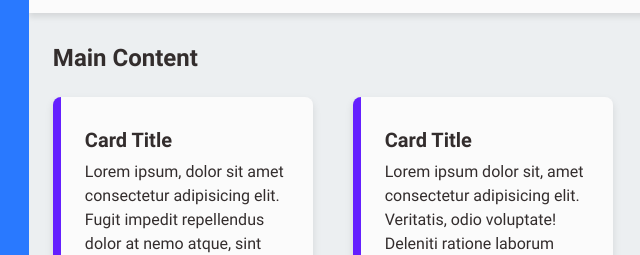
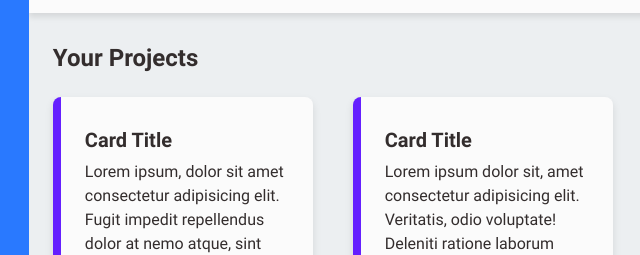
Before and after one commit to catalinbroinas/admin-dashboard, a website: page index.html in a window 1280 px wide. Shown: the part 165-420 px from the top of the page, 275-915 px from the left. Drawn offline with Linux system fonts and the light colour scheme.

Commit message:
Add new title on main section

```diff
--- a/index.html
+++ b/index.html
@@ -123,7 +123,7 @@
             <!-- Main Content -->
             <section class="main-content">
                 <!-- Title -->
-                <h3 class="sub-title mb-3">Main Content</h3>
+                <h3 class="sub-title mb-3">Your Projects</h3>
 
                 <!-- Cards -->
                 <div class="main-cards">
```
